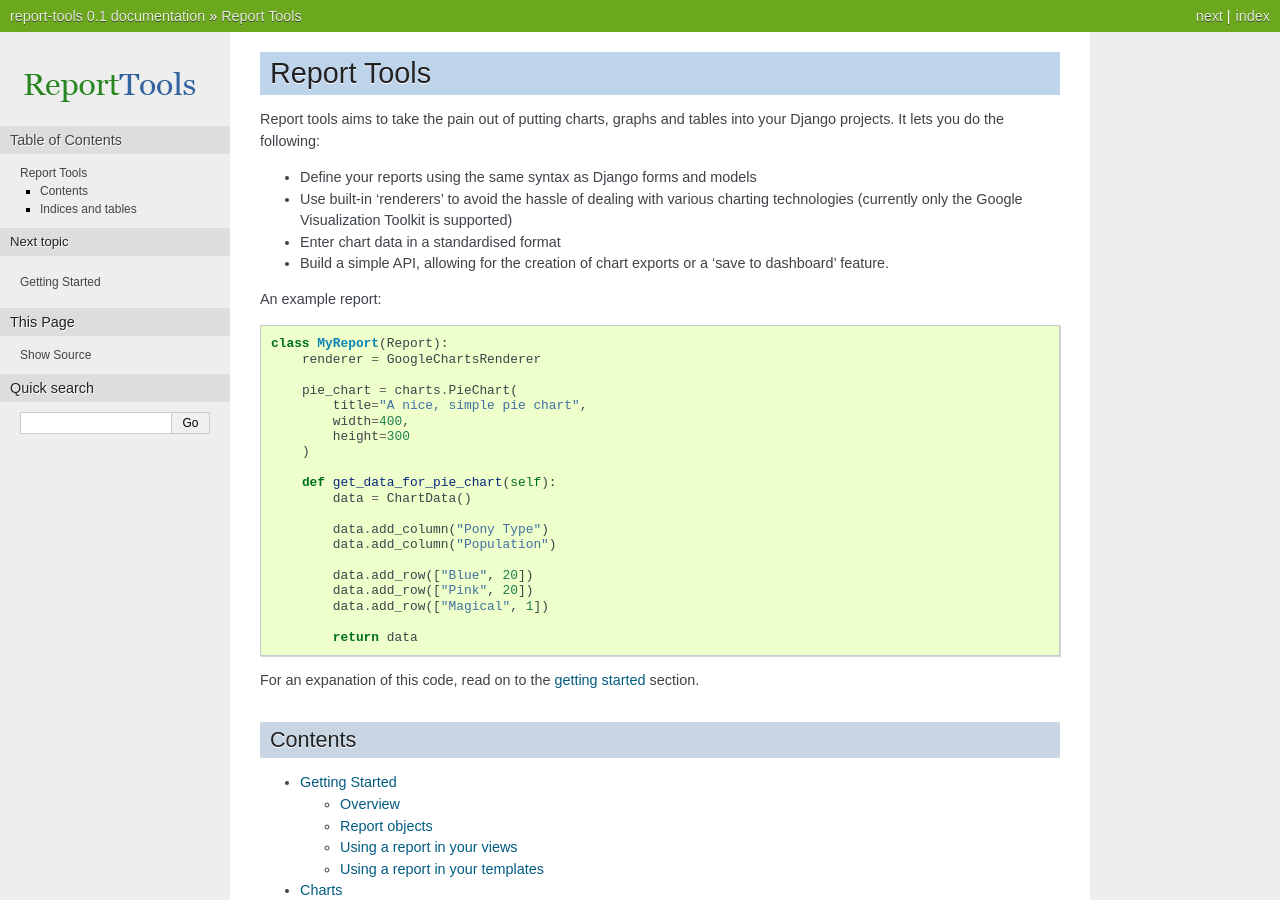
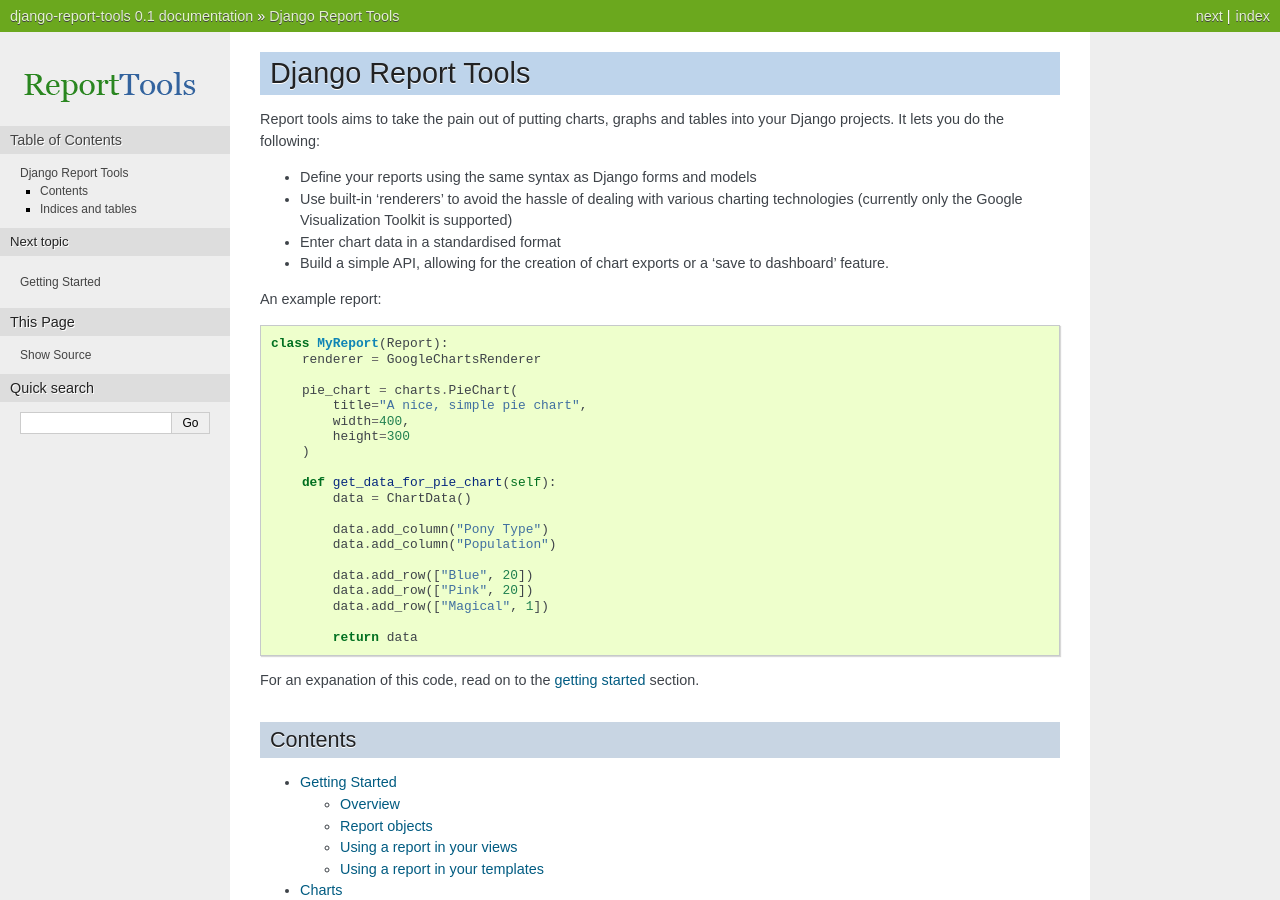
Before and after one commit to evanbrumley/django-report-tools, a Sphinx documentation site: the page built from docs/source/index.rst, in a window 1280 px wide and 900 px high. Built offline with Sphinx 7.4.7, drawn with Linux system fonts in a browser that asks for light colours; some of the changed text lies outside the part shown.

Commit message:
Docs now refer to django-report-tools rather than report-tools

```diff
--- a/README.rst
+++ b/README.rst
@@ -52,7 +52,7 @@ using the Google Visualization Toolkit.
 
             return data
 
-Read on in the documentation (coming soon) for a full explanation and lots more examples.
+Read on in the documentation for a full explanation and lots more examples.
 
 
 Links
@@ -60,7 +60,7 @@ Links
 
 Project Home: http://github.com/evanbrumley/django-report-tools
 
-Documentation: coming soon..
+Documentation: http://django-report-tools.readthedocs.org
 
 
 Installation
--- a/docs/source/conf.py
+++ b/docs/source/conf.py
@@ -41,7 +41,7 @@ source_suffix = '.rst'
 master_doc = 'index'
 
 # General information about the project.
-project = u'report-tools'
+project = u'django-report-tools'
 copyright = u''
 
 # The version info for the project you're documenting, acts as replacement for
--- a/docs/source/index.rst
+++ b/docs/source/index.rst
@@ -3,8 +3,8 @@
    You can adapt this file completely to your liking, but it should at least
    contain the root `toctree` directive.
 
-Report Tools
-============
+Django Report Tools
+===================
 
 Report tools aims to take the pain out of putting charts, graphs and tables into
 your Django projects. It lets you do the following:
```
